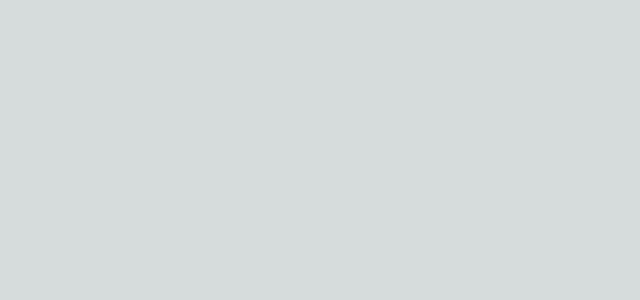
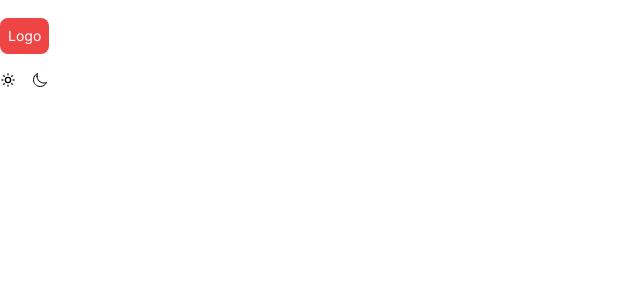
Before and after one commit to mdtaju/hotple, a Next.js app: page / in a window 1280 px wide. Shown: the top 300 px of the page, without its empty margins (0-640 px from the left). Built offline with nearby package versions, Linux system fonts and the light colour scheme.

Commit message:
mode dark and light

```diff
--- a/package.json
+++ b/package.json
@@ -1,5 +1,5 @@
 {
-  "name": "project-fiverr60",
+  "name": "hotple",
   "version": "0.1.0",
   "private": true,
   "scripts": {
@@ -12,7 +12,8 @@
     "next": "14.2.3",
     "next-themes": "^0.3.0",
     "react": "^18",
-    "react-dom": "^18"
+    "react-dom": "^18",
+    "react-icons": "^5.2.1"
   },
   "devDependencies": {
     "@types/node": "^20",
--- a/src/app/globals.css
+++ b/src/app/globals.css
@@ -16,16 +16,6 @@
   }
 }
 
-body {
-  color: rgb(var(--foreground-rgb));
-  background: linear-gradient(
-      to bottom,
-      transparent,
-      rgb(var(--background-end-rgb))
-    )
-    rgb(var(--background-start-rgb));
-}
-
 @layer utilities {
   .text-balance {
     text-wrap: balance;
--- a/src/app/layout.tsx
+++ b/src/app/layout.tsx
@@ -1,6 +1,7 @@
 import type { Metadata } from "next";
 import { Inter } from "next/font/google";
 import "./globals.css";
+import ThemeProviderComponent from "@/components/common/theme-provider/theme-provider";
 
 const inter = Inter({ subsets: ["latin"] });
 
@@ -16,7 +17,9 @@ export default function RootLayout({
 }>) {
   return (
     <html lang="en">
-      <body className={inter.className}>{children}</body>
+      <body className={inter.className}>
+        <ThemeProviderComponent>{children}</ThemeProviderComponent>
+      </body>
     </html>
   );
 }
--- a/src/app/page.tsx
+++ b/src/app/page.tsx
@@ -1,3 +1,11 @@
-export default function Home() {
-  return <main className=""></main>;
+import ThemeSwitcher from "@/components/common/theme-switcher/theme-switcher";
+import HomeHero from "@/components/pages/home";
+
+export default function HomePage() {
+  return (
+    <main className="">
+      <HomeHero />
+      <ThemeSwitcher />
+    </main>
+  );
 }
--- /dev/null
+++ b/src/components/common/theme-provider/theme-provider.tsx
@@ -0,0 +1,19 @@
+"use client";
+import { ThemeProvider } from "next-themes";
+import { ReactNode, useEffect, useState } from "react";
+
+function ThemeProviderComponent({ children }: { children: ReactNode }) {
+  const [isMounted, setIsMounted] = useState(false);
+
+  useEffect(() => {
+    // config.autoAddCss = false
+    setIsMounted(true);
+  }, []);
+
+  if (!isMounted) {
+    return null;
+  }
+  return <ThemeProvider attribute="class">{children}</ThemeProvider>;
+}
+
+export default ThemeProviderComponent;
--- /dev/null
+++ b/src/components/common/theme-switcher/theme-switcher.tsx
@@ -0,0 +1,36 @@
+"use client";
+import { useTheme } from "next-themes";
+import { LuSunMedium } from "react-icons/lu";
+import { IoMoonOutline } from "react-icons/io5";
+
+function ThemeSwitcher() {
+  const { systemTheme, theme, setTheme } = useTheme();
+  // const currentTheme = theme === 'system' ? systemTheme : theme;
+
+  // theme changing handler
+  function changeToLightHandler() {
+    if (theme === "dark") {
+      setTheme("light");
+    }
+  }
+
+  // theme changing handler
+  function changeToDarkHandler() {
+    if (theme === "light") {
+      setTheme("dark");
+    }
+  }
+
+  return (
+    <div className="flex items-center gap-4">
+      <button onClick={changeToLightHandler}>
+        <LuSunMedium />
+      </button>
+      <button onClick={changeToDarkHandler}>
+        <IoMoonOutline />
+      </button>
+    </div>
+  );
+}
+
+export default ThemeSwitcher;
--- /dev/null
+++ b/src/components/pages/home.tsx
@@ -0,0 +1,11 @@
+import Header from "../ui/header/header";
+
+const HomeHero = () => {
+  return (
+    <div>
+      <Header />
+    </div>
+  );
+};
+
+export default HomeHero;
--- /dev/null
+++ b/src/components/ui/header/header.tsx
@@ -0,0 +1,10 @@
+export default function Header() {
+  return (
+    <div className="w-full h-[72px] grid place-items-center">
+      <div className="container mx-auto px-4 sm:px-0 flex items-center justify-between h-fit">
+        {/* logo */}
+        <div className="bg-red-500 text-white p-2 rounded-lg text-sm">Logo</div>
+      </div>
+    </div>
+  );
+}
```
Also changed, not shown: 1 other file (tests, documents, lock files or other folders).
